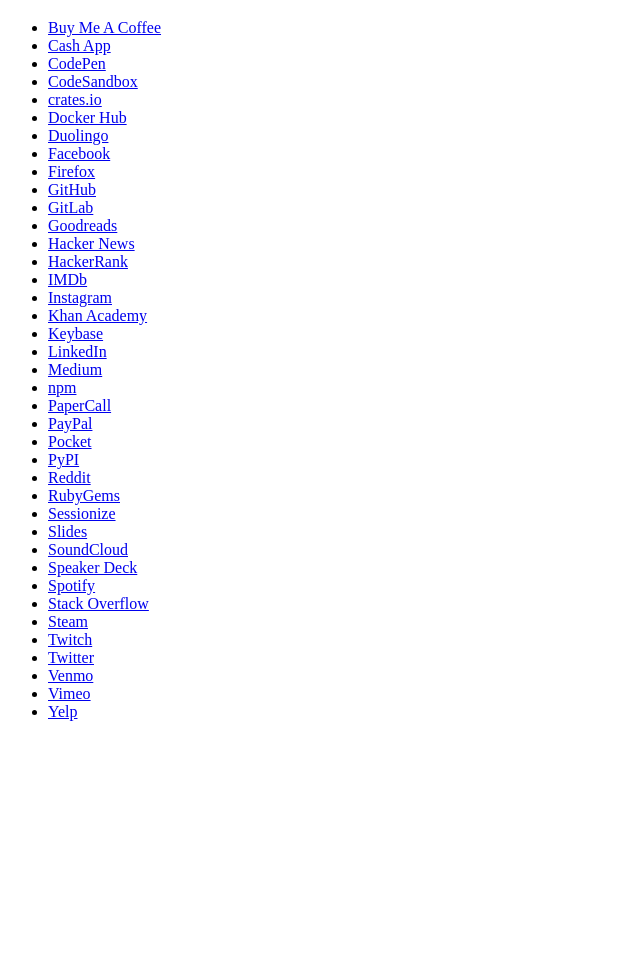
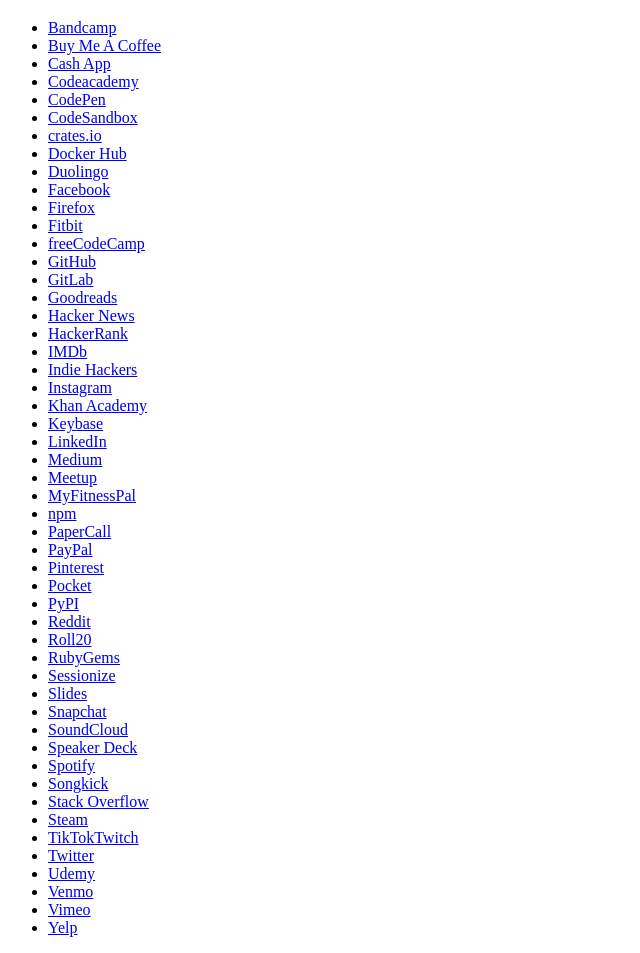
Before and after one commit to joshingmachine/joshingmachine.com, an Eleventy site: page src/accounts.html in a window 1280 px wide. Shown: the part 87-1040 px from the top of the page, without its empty margins (0-640 px from the left). Before the commit the page ends 824 px from the top, so only its background shows below. Built offline with nearby package versions, Linux system fonts and the light colour scheme; Eleventy itself is replaced by a stand-in of ours; files that its build step writes are made by us from their sources.

Commit message:
Add more accounts to Accounts page

```diff
--- a/src/accounts.html
+++ b/src/accounts.html
@@ -5,8 +5,10 @@
 <h1>Accounts</h1>
 
 <ul>
+    <li><a href="https://joshingmachine.bandcamp.com/">Bandcamp</a></li>
     <li><a href="https://www.buymeacoffee.com/joshingmachine">Buy Me A Coffee</a></li>
     <li><a href="https://cash.app/$joshingmachine">Cash App</a></li>
+    <li><a href="https://www.codecademy.com/profiles/joshingmachinewastaken">Codeacademy</a></li>
     <li><a href="https://codepen.io/joshingmachine">CodePen</a></li>
     <li><a href="https://codesandbox.io/u/joshingmachine">CodeSandbox</a></li>
     <li><a href="https://crates.io/users/joshingmachine">crates.io</a></li>
@@ -14,33 +16,44 @@
     <li><a href="https://www.duolingo.com/profile/joshingmachine">Duolingo</a></li>
     <li><a href="https://www.facebook.com/joshingmachine">Facebook</a></li>
     <li><a href="https://addons.mozilla.org/en-US/firefox/user/10754014/">Firefox</a></li>
+    <li><a href="https://www.fitbit.com/user/3ZT68J">Fitbit</a></li>
+    <li><a href="https://www.freecodecamp.org/joshingmachine">freeCodeCamp</a></li>
     <li><a href="https://www.github.com/joshingmachine">GitHub</a></li>
     <li><a href="https://gitlab.com/joshingmachine">GitLab</a></li>
     <li><a href="https://www.goodreads.com/joshingmachine">Goodreads</a></li>
     <li><a href="https://news.ycombinator.com/user?id=joshingmachine">Hacker News</a></li>
     <li><a href="https://www.hackerrank.com/joshingmachine">HackerRank</a></li>
     <li><a href="https://www.imdb.com/user/ur116715597/">IMDb</a></li>
+    <li><a href="https://www.indiehackers.com/joshingmachine">Indie Hackers</a></li>
     <li><a href="https://www.instagram.com/joshingmachine">Instagram</a></li>
     <li><a href="https://www.khanacademy.org/profile/joshingmachine/">Khan Academy</a></li>
     <li><a href="https://keybase.io/joshingmachine">Keybase</a></li>
     <li><a href="https://www.linkedin.com/in/joshingmachine">LinkedIn</a></li>
     <li><a href="https://medium.com/@joshingmachine">Medium</a></li>
+    <li><a href="https://www.meetup.com/members/211027849/">Meetup</a></li>
+    <li><a href="https://www.myfitnesspal.com/profile/joshingmachine">MyFitnessPal</a></li>
     <li><a href="https://www.npmjs.com/~joshingmachine">npm</a></li>
     <li><a href="https://www.papercall.io/speakers/joshingmachine">PaperCall</a></li>
     <li><a href="https://www.paypal.me/joshingmachine">PayPal</a></li>
+    <li><a href="https://www.pinterest.com/joshingmachinewastaken/">Pinterest</a></li>
     <li><a href="https://getpocket.com/@joshingmachine">Pocket</a></li>
     <li><a href="https://pypi.org/user/joshingmachine/">PyPI</a></li>
     <li><a href="https://www.reddit.com/user/joshingmachine">Reddit</a></li>
+    <li><a href="https://app.roll20.net/users/1481831/joshingmachine">Roll20</a></li>
     <li><a href="https://rubygems.org/profiles/joshingmachine">RubyGems</a></li>
     <li><a href="https://sessionize.com/joshingmachine/">Sessionize</a></li>
     <li><a href="https://slides.com/joshingmachine">Slides</a></li>
+    <li><a href="https://www.snapchat.com/add/joshingmachine">Snapchat</a></li>
     <li><a href="https://www.soundcloud.com/joshingmachine">SoundCloud</a></li>
     <li><a href="https://speakerdeck.com/joshingmachine">Speaker Deck</a></li>
     <li><a href="https://open.spotify.com/user/joshingmachine">Spotify</a></li>
+    <li><a href="https://www.songkick.com/users/joshingmachine">Songkick</a></li>
     <li><a href="https://stackoverflow.com/users/1548734/joshingmachine">Stack Overflow</a></li>
     <li><a href="https://steamcommunity.com/id/joshingmachine/">Steam</a></li>
+    <li><a href="https://www.tiktok.com/@joshingmachinewastaken">TikTok</a></li?
     <li><a href="https://www.twitch.tv/joshingmachine">Twitch</a></li>
     <li><a href="https://www.twitter.com/joshingmachine">Twitter</a></li>
+    <li><a href="https://www.udemy.com/user/josh-smith-274/">Udemy</a></li>
     <li><a href="https://venmo.com/joshingmachine">Venmo</a></li>
     <li><a href="https://vimeo.com/joshingmachine">Vimeo</a></li>
     <li><a href="https://www.yelp.com/user_details?userid=_WmSBz0wvrOXpwlIXC1KKA">Yelp</a></li>
```
